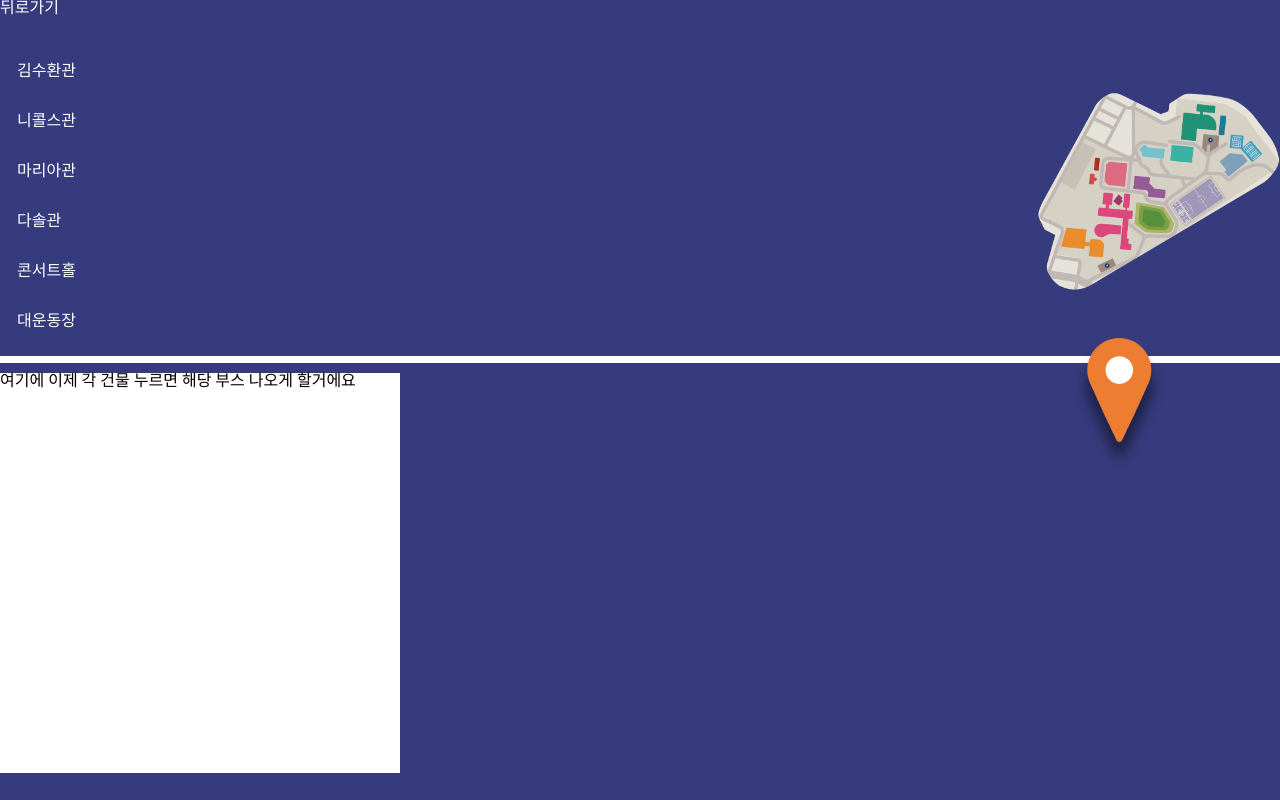
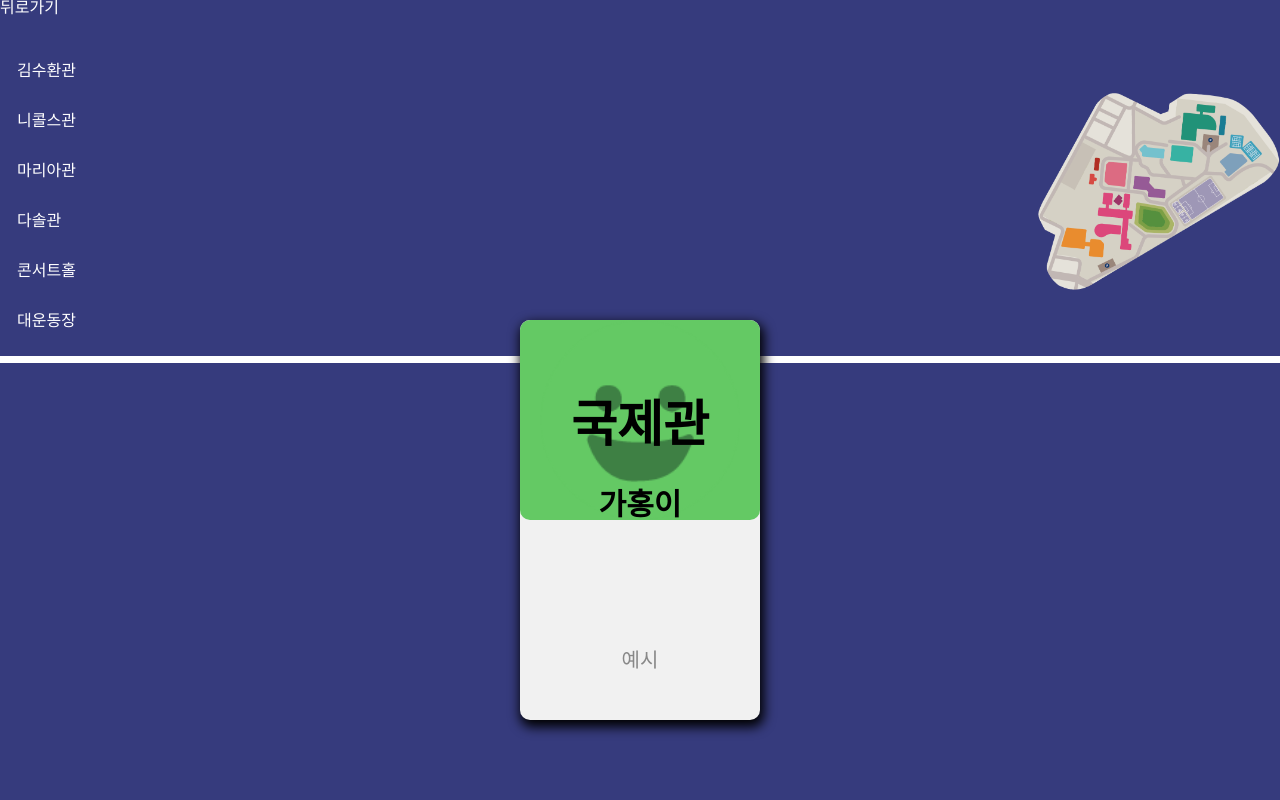
Before and after one commit to CUK-LikeLion-Festival/Festival_Front, a React (Create React App) app: page /booth/detail in a window 1280 px wide. Built offline with nearby package versions, Linux system fonts and the light colour scheme.

Commit message:
feat: 카드 추가

```diff
--- a/src/App.js
+++ b/src/App.js
@@ -2,7 +2,7 @@ import "./App.css";
 import { BrowserRouter, Route, Routes } from "react-router-dom";
 import IndexPage from "./pages";
 import { ThemeProvider } from "styled-components";
-import Booth from "./components/booth";
+import Booth from "./components/Booth/booth";
 
 const theme = {
   colors: {
--- a/src/components/booth.jsx
+++ b/src/components/Booth/booth.jsx
@@ -1,8 +1,9 @@
 import React, { useState } from "react";
 import styled from "styled-components";
-import BoothImg from "../assets/booth_final.png";
+import BoothImg from "../../assets/booth_final.png";
 import { useNavigate } from "react-router-dom";
-import Location from "../assets/location.png";
+import Location from "../../assets/location.png";
+import BoothCard from "../Booth/boothCard";
 
 const Img = styled.div`
   float: right;
@@ -69,7 +70,7 @@ function Booth() {
       <div>
         <Img>
           <img src={BoothImg} alt="boothImage"></img>
-          <img src={Location} alt="locatoin"></img>
+          {/* <img src={Location} alt="locatoin"></img> */}
         </Img>
         <Container>
           {buttons.map((button) => (
@@ -84,15 +85,9 @@ function Booth() {
         </Container>
       </div>
       <Line />
-      <div
-        style={{
-          width: "400px",
-          height: "400px",
-          backgroundColor: "white",
-        }}
-      >
-        <p>여기에 이제 각 건물 누르면 해당 부스 나오게 할거에요</p>
-      </div>
+      <Container>
+        <BoothCard />
+      </Container>
     </div>
   );
 }
--- /dev/null
+++ b/src/components/Booth/boothCard.jsx
@@ -0,0 +1,100 @@
+import React from "react";
+import styled from "styled-components";
+import emotion1 from "../../assets/emotion1.png";
+import pin from "../../assets/pin.png";
+const CardContainer = styled.div`
+  position: absolute;
+  top: 65%;
+  left: 50%;
+  transform: translate(-50%, -50%);
+  display: flex;
+  flex-direction: column;
+  align-items: center;
+  width: 30vh;
+  height: 50vh;
+  background-color: #f1f1f1;
+  border-radius: 10px;
+  box-shadow: 2px 5px 12px 2px rgb(0, 0, 0);
+  .Booth_Info {
+    display: flex;
+    flex-direction: column;
+    justify-content: center;
+    width: 100%;
+    height: 100%;
+    background-color: #ececec;
+    padding: 16px;
+    border-bottom-left-radius: 10px;
+    border-bottom-right-radius: 10px;
+    position: relative;
+  }
+`;
+const ImageWrapper = styled.div`
+  display: flex;
+  align-items: center;
+  justify-content: center;
+  width: 100%;
+  height: 100%j;
+  background-color: #64c964;
+  border-radius: 10px;
+`;
+const Image = styled.img`
+  width: 200px;
+  height: 200px;
+  border-radius: 8px;
+`;
+const BoothName = styled.h2`
+  font-size: 50px;
+  margin-top: 0px;
+  color: black;
+  font-weight: bold;
+  top: 80px;
+  position: absolute;
+`;
+const ClubName = styled.p`
+  font-size: 30px;
+  margin-top: 20px;
+  color: black;
+  font-weight: 700;
+  height: 10%;
+  top: 150px;
+  position: absolute;
+`;
+const Location = styled.p`
+  font-size: 18px;
+  margin-top: 0px;
+  color: black;
+  left: 16px;
+  font-weight: bold;
+  display: flex;
+  align-items: center;
+  position: absolute;
+  top: 16px;
+  img {
+    width: 20px;
+    height: auto;
+    margin-right: 10px;
+  }
+`;
+const Discript = styled.p`
+  font-size: 20px;
+  margin-top: 10px;
+  font-weight: 500;
+  padding-bottom: 0px;
+  color: #888888;
+  position: absolute;
+  bottom: 50px;
+`;
+function BoothCard() {
+  return (
+    <CardContainer>
+      <ImageWrapper>
+        <Image src={emotion1} alt="Booth Image" />
+      </ImageWrapper>
+      <BoothName>국제관</BoothName>
+      <ClubName>가홍이</ClubName>
+      <Discript>예시</Discript>
+    </CardContainer>
+  );
+}
+
+export default BoothCard;
```
Also changed, not shown: src/assets/emotion1.png (added), src/assets/pin.png (added).
